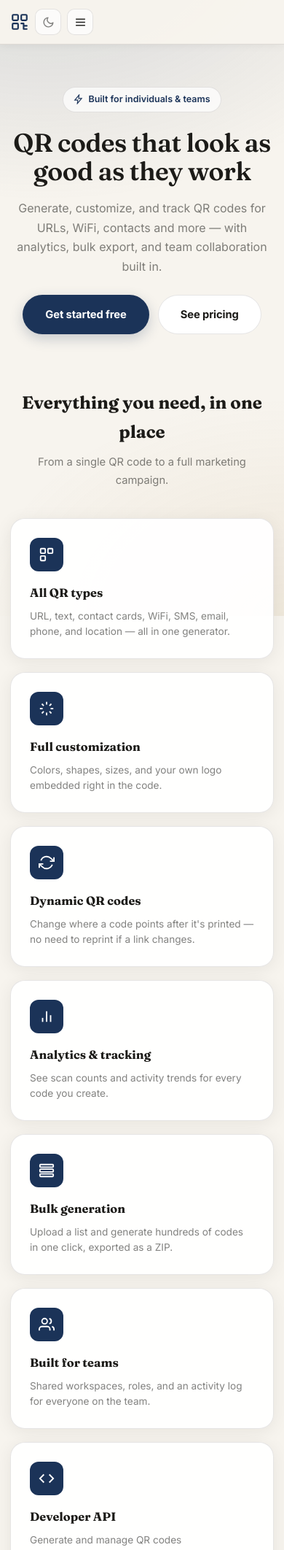
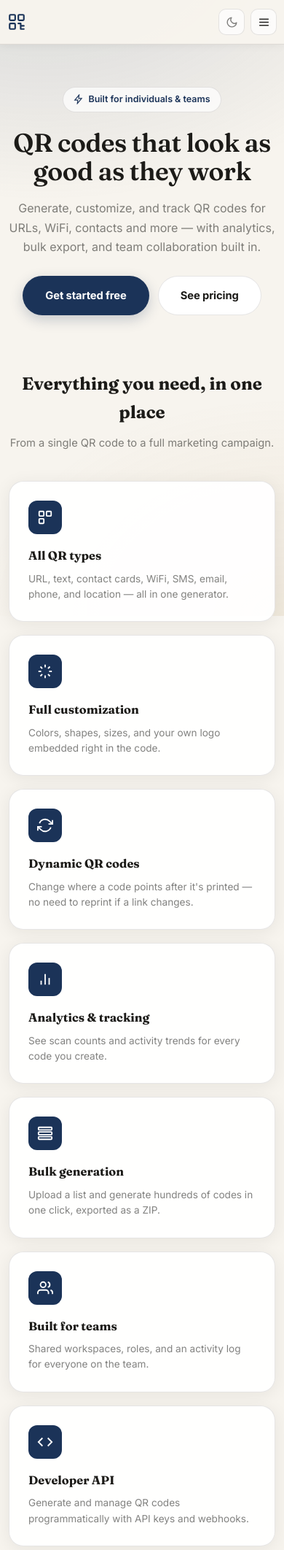
Before and after one commit to mostafamohamed521/qr_generator, a Django app: page / in a window 390 px wide. Shown: the top 2124 px of the page at 73% size. Run offline with Django 5.2, Linux system fonts and the light colour scheme.

Commit message:
edit style navbar

```diff
--- a/static/css/style.css
+++ b/static/css/style.css
@@ -1091,3 +1091,148 @@ html[dir="rtl"] .faq-q { text-align: right; }
     width: 100%;
   }
 }
+
+
+/* ============================================================
+   FINAL MOBILE VIEWPORT FIX
+   Prevent any child/container from creating a wider page.
+   ============================================================ */
+@media screen and (max-width: 767px) {
+  html {
+    width: 100%;
+    max-width: 100%;
+    overflow-x: hidden !important;
+  }
+
+  body {
+    width: 100%;
+    max-width: 100%;
+    min-width: 0 !important;
+    margin: 0 !important;
+    overflow-x: hidden !important;
+  }
+
+  .page {
+    width: 100% !important;
+    max-width: 100% !important;
+    min-width: 0 !important;
+    margin: 0 !important;
+    padding-left: 12px !important;
+    padding-right: 12px !important;
+  }
+
+  .nav {
+    width: 100% !important;
+    max-width: 100% !important;
+    min-width: 0 !important;
+    margin: 0 !important;
+    padding-left: 10px !important;
+    padding-right: 10px !important;
+    box-sizing: border-box !important;
+    flex-direction: row !important;
+  }
+
+  .nav-logo {
+    min-width: 0 !important;
+    max-width: calc(100% - 90px) !important;
+  }
+
+  .nav-controls {
+    margin-left: auto !important;
+    margin-right: 0 !important;
+    flex: 0 0 auto !important;
+    display: flex !important;
+    align-items: center !important;
+    gap: 8px !important;
+  }
+
+  /* Every direct page section must stay inside the viewport. */
+  main,
+  section,
+  header,
+  footer,
+  .hero,
+  .lp-section,
+  .cta-banner,
+  .app-footer,
+  .site-footer,
+  .site-footer-full {
+    width: 100% !important;
+    max-width: 100% !important;
+    min-width: 0 !important;
+    box-sizing: border-box !important;
+  }
+
+  /* Neutralize common fixed-width / viewport-width overflow sources. */
+  [style*="width:"],
+  [style*="width:"] {
+    max-width: 100%;
+  }
+
+  .container,
+  .wrapper,
+  .content,
+  .main-content {
+    width: 100% !important;
+    max-width: 100% !important;
+    min-width: 0 !important;
+    margin-left: 0 !important;
+    margin-right: 0 !important;
+    box-sizing: border-box !important;
+  }
+
+  img,
+  video,
+  canvas,
+  svg {
+    max-width: 100%;
+  }
+
+  input,
+  select,
+  textarea,
+  button {
+    max-width: 100%;
+    box-sizing: border-box;
+  }
+
+  .grid,
+  .feature-grid,
+  .steps,
+  .stats-row,
+  .charts-grid {
+    width: 100% !important;
+    max-width: 100% !important;
+    min-width: 0 !important;
+    box-sizing: border-box !important;
+  }
+
+  .row-2 {
+    grid-template-columns: minmax(0, 1fr) !important;
+  }
+
+  /* Ensure no grid/flex child can force its parent wider. */
+  .grid > *,
+  .feature-grid > *,
+  .steps > *,
+  .stats-row > *,
+  .charts-grid > *,
+  .nav > *,
+  .nav-controls > * {
+    min-width: 0 !important;
+    max-width: 100% !important;
+  }
+
+  /* Mobile-friendly hero width and alignment. */
+  .hero {
+    margin-left: 0 !important;
+    margin-right: 0 !important;
+  }
+
+  /* Avoid 100vw + scrollbar/padding overflow. */
+  [class*="full-width"],
+  .full-width {
+    width: 100% !important;
+    max-width: 100% !important;
+  }
+}
```
